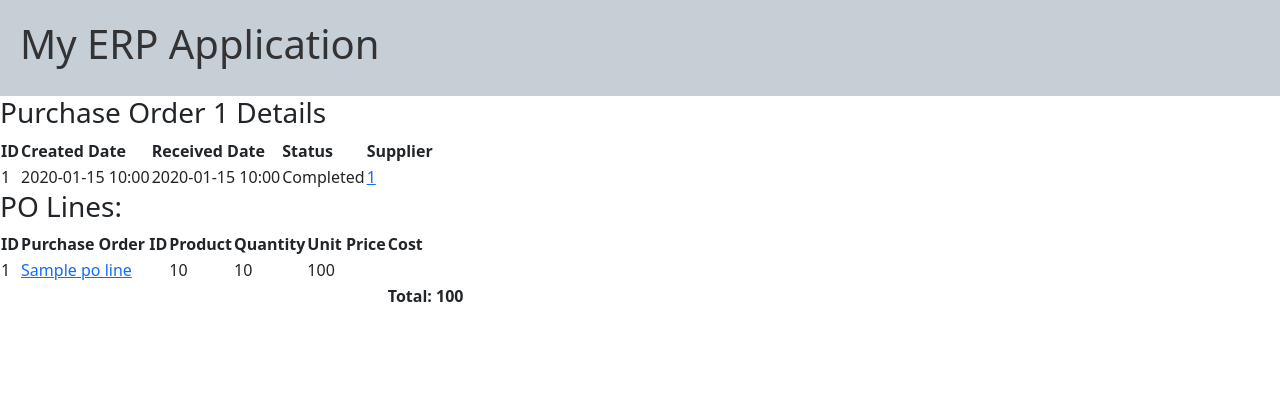
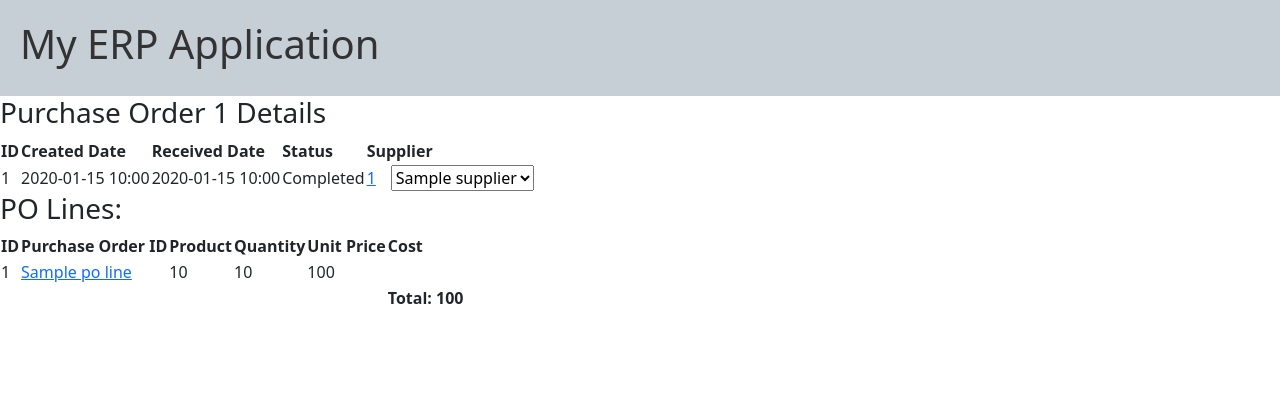
Before and after one commit to nikalmus/erp, a Flask app: page /purchase/pos/1 in a window 1280 px wide. Shown: the top 396 px of the page. Run offline with Flask 3, Linux system fonts and the light colour scheme; a database or web service that is not in the repository returns one stand-in record (values such as "Sample title"); some libraries are stand-ins or nearby versions.

Commit message:
added inline supplier selection

```diff
--- a/app/purchase/po/routes.py
+++ b/app/purchase/po/routes.py
@@ -34,10 +34,13 @@ def get_po(id):
     cursor.execute("SELECT id, name FROM product")
     products = cursor.fetchall()
 
+    cursor.execute("SELECT id, name FROM supplier")  # Retrieve suppliers
+    suppliers = cursor.fetchall()
+
     cursor.close()
     conn.close()
 
-    return render_template('po_detail.html', po=po, po_lines=po_lines, total=total, products=products)
+    return render_template('po_detail.html', po=po, po_lines=po_lines, total=total, products=products, suppliers=suppliers)
 
 @bp.route('/purchase/pos/')
 def redirect_to_products():
@@ -152,3 +155,19 @@ def set_status(id):
     conn.close()
 
     return render_template('po_detail.html', po=po, po_lines=po_lines, total=total)
+
+@bp.route('/purchase/pos/<int:id>/update_supplier', methods=['POST'])
+def update_supplier(id):
+    supplier_id = request.form.get('supplier_id')
+
+    conn = connect()
+    cursor = conn.cursor()
+
+    # Update the supplier ID for the PO
+    cursor.execute("UPDATE po SET supplier_id = %s WHERE id = %s", (supplier_id, id))
+
+    cursor.close()
+    conn.commit()
+    conn.close()
+
+    return redirect(url_for('po.get_po', id=id))
--- a/app/purchase/po/templates/po_detail.html
+++ b/app/purchase/po/templates/po_detail.html
@@ -14,7 +14,22 @@
             <td>{{ po[1].strftime('%Y-%m-%d %H:%M') if po[1] else '' }}</td>
             <td>{{ po[2].strftime('%Y-%m-%d %H:%M') if po[2] else '' }}</td>
             <td>{{ po[3] }}</td>
-            <td><a href="/purchase/suppliers/{{ po[4] }}">{{ po[4] }}</a></td>
+            <td>
+                <div class="supplier-container">
+                    <span class="supplier-value">
+                        <a href="/purchase/suppliers/{{ po[4] }}">{{ po[4] }}</a>
+                    </span>
+                    <form method="POST" action="{{ url_for('po.update_supplier', id=po[0]) }}">
+                        <div class="dropdown-container">
+                            <select name="supplier_id" onchange="this.form.submit()">
+                                {% for supplier in suppliers %}
+                                    <option value="{{ supplier[0] }}" {% if supplier[0] == po[4] %}selected{% endif %}>{{ supplier[1] }}</option>
+                                {% endfor %}
+                            </select>
+                        </div>
+                    </form>
+                </div>
+            </td>
         </tr>
     </table>
     <h3>PO Lines:</h3>
@@ -62,7 +77,6 @@
             <input type="number" class="form-control" id="quantity" name="quantity">
         </div>
 
-    <!-- <a href="{{ url_for('po.add_po_line', id=po[0]) }}" class="btn btn-primary">Add</a> -->
     <input type="submit" class="btn btn-primary" value="Add">
 
     </form>
--- a/app/static/css/styles.css
+++ b/app/static/css/styles.css
@@ -1,9 +1,27 @@
 /* styles.css */
 header {
-    background-color: #c6ced6; /* Replace with your desired background color */
+    background-color: #c6ced6;
     padding: 20px;
 }
 
 header h1 {
-    color: #333; /* Replace with your desired text color */
+    color: #333;
 }
+
+.supplier-container {
+    display: flex;
+    align-items: center;
+}
+
+.supplier-value {
+    margin-right: 10px;
+}
+
+.dropdown-container {
+    display: flex;
+    align-items: center;
+}
+
+.dropdown-container select {
+    margin-left: 5px;
+}
```
